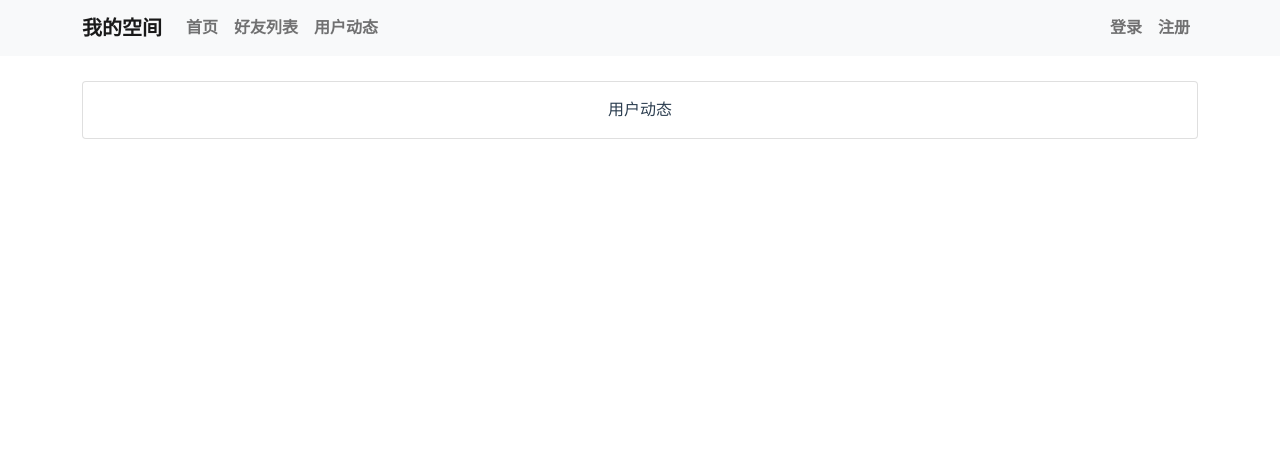
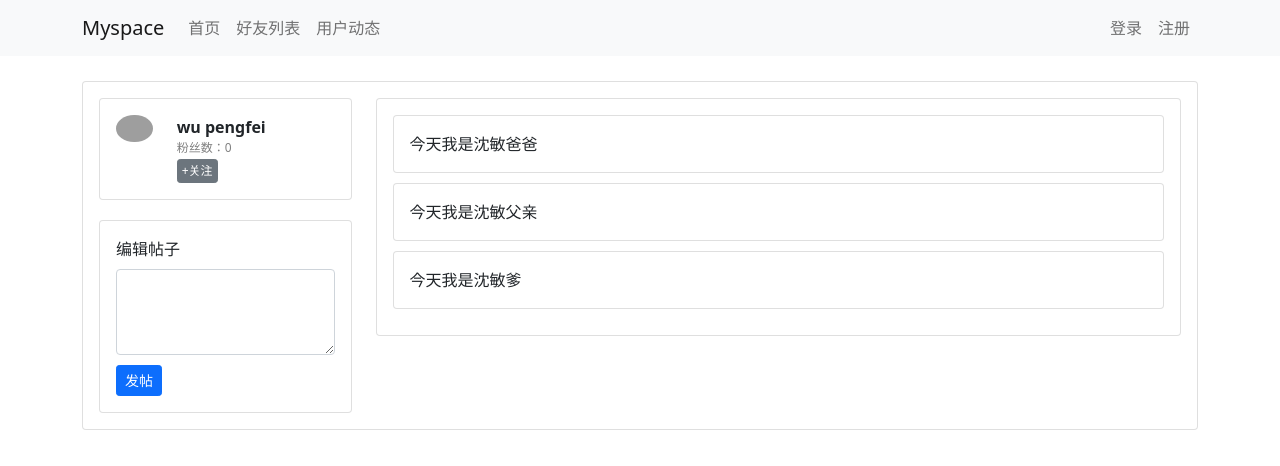
Before and after one commit to wupf-code/Acwing-MySpace, a Vue app: page /userprofile in a window 1280 px wide. Shown: the top 466 px of the page. Built offline with nearby package versions, Linux system fonts and the light colour scheme; grey boxes are pictures that could not be loaded.

Commit message:
用户动态页面完成

```diff
--- a/src/App.vue
+++ b/src/App.vue
@@ -18,24 +18,5 @@
 
 
 <style>
-#app {
-  font-family: Avenir, Helvetica, Arial, sans-serif;
-  -webkit-font-smoothing: antialiased;
-  -moz-osx-font-smoothing: grayscale;
-  text-align: center;
-  color: #2c3e50;
-}
 
-nav {
-  padding: 30px;
-}
-
-nav a {
-  font-weight: bold;
-  color: #2c3e50;
-}
-
-nav a.router-link-exact-active {
-  color: #42b983;
-}
 </style>
--- a/src/components/NavBar.vue
+++ b/src/components/NavBar.vue
@@ -1,40 +1,39 @@
 <template>
   <nav class="navbar navbar-expand-lg navbar-light bg-light">
     <div class="container">
-  <router-link class="navbar-brand" :to="{name:home,params:{}}">我的空间</router-link>
+      <router-link class="navbar-brand" :to="{name: 'home'}">Myspace</router-link>
       <button class="navbar-toggler" type="button" data-bs-toggle="collapse" data-bs-target="#navbarText" aria-controls="navbarText" aria-expanded="false" aria-label="Toggle navigation">
         <span class="navbar-toggler-icon"></span>
       </button>
       <div class="collapse navbar-collapse" id="navbarText">
         <ul class="navbar-nav me-auto mb-2 mb-lg-0">
-
           <li class="nav-item">
-            <router-link class="nav-link" :to="{name:'home'}">首页</router-link>
+            <router-link class="nav-link" :to="{name: 'home'}">首页</router-link>
           </li>
           <li class="nav-item">
-            <router-link class="nav-link" :to="{name:'userlist'}">好友列表</router-link>
+            <router-link class="nav-link" :to="{name: 'userlist'}">好友列表</router-link>
           </li>
           <li class="nav-item">
-            <router-link class="nav-link" :to="{name:'userprofile'}">用户动态</router-link>
+            <router-link class="nav-link" :to="{name: 'userprofile'}">用户动态</router-link>
           </li>
-
         </ul>
-        <ul class="navbar-nav ">
-        <li class="nav-item">
-          <router-link class="nav-link" :to="{name:'login'}">登录</router-link>
-        </li>
-        <li class="nav-item">
-          <router-link class="nav-link" :to="{name:'register'}">注册</router-link>
-        </li>
+        <ul class="navbar-nav">
+          <li class="nav-item">
+            <router-link class="nav-link" :to="{name: 'login'}">登录</router-link>
+          </li>
+          <li class="nav-item">
+            <router-link class="nav-link" :to="{name: 'register'}">注册</router-link>
+          </li>
         </ul>
       </div>
     </div>
   </nav>
 </template>
 
+
 <script>
 export default {
-  name: "NavBar"
+  name: "NavBar",
 }
 </script>
 
--- a/src/components/userProfileInfo.vue
+++ b/src/components/userProfileInfo.vue
@@ -1,13 +1,72 @@
 <template>
+  <div class="card">
+      <div class="card-body">
+        <div class="row">
+            <div class="col-3">
+          <img class="img-fluid" src="https://cdn.acwing.com/media/user/profile/photo/72081_lg_19c1f5045d.jpg" alt="">
+        </div>
+        <div class="col-9">
+          <div class="username">{{ fullName }}</div>
+          <div class="fans">粉丝数：{{ user.followerCount }}</div>
+          <button @click="follow" v-if="!user.if_followed" type="button" class="btn btn-secondary btn-sm">+关注</button>
+          <button @click="unfollow" v-if="user.if_followed" type="button" class="btn btn-secondary btn-sm">取消关注</button>
+
+        </div>
+      </div>
+    </div>
+  </div>
+
 
 </template>
 
 <script>
+import {computed} from "vue";
 export default {
-  name: "userProfileInfo"
+  name: "userProfileInfo",
+  props:{
+    user:{
+      type:Object,
+      required:true,
+    }
+  },
+  setup(props,context){
+    let fullName=computed(()=>
+      props.user.lastname+" "+props.user.firstname
+    );
+    const follow=()=>{
+      context.emit("follow")
+      console.log("follow")
+    };
+    const unfollow=()=>{
+      context.emit("unfollow")
+      console.log("unfollow")
+    };
+
+    return {
+      fullName,
+      follow,
+      unfollow,
+    }
+  }
+
+
 }
 </script>
 
 <style scoped>
+img{
+  border-radius: 50%;
+}
+.username{
+font-weight: bold;
+}
+.fans{
+font-size:12px;
+  color:gray;
+}
+button{
+  padding: 2px 4px;
+  font-size:12px;
+}
 
 </style>
--- a/src/components/userProfilePosts.vue
+++ b/src/components/userProfilePosts.vue
@@ -1,13 +1,34 @@
 <template>
+  <div class="card">
+    <div class="card-body">
+      <div v-for="post in posts.posts" :key="post.id">
+        <div class="card single-post">
+          <div class="card-body">
+            {{ post.content }}
+          </div>
+        </div>
+      </div>
+    </div>
+  </div>
 
 </template>
 
 <script>
 export default {
-  name: "userProfilePosts"
+  name: "userProfilePosts",
+  props:{
+    posts:{
+      type:Object,
+      required:true,
+    }
+  }
+
 }
 </script>
 
 <style scoped>
+.single-post {
+  margin-bottom: 10px;
+}
 
 </style>
--- a/src/components/userProfileWrite.vue
+++ b/src/components/userProfileWrite.vue
@@ -1,13 +1,42 @@
 <template>
-
+  <div class="card edit-field">
+    <div class="card-body">
+      <label for="edit-post" class="form-label">编辑帖子</label>
+      <textarea v-model="content" class="form-control" id="edit-post" rows="3"></textarea>
+      <button @click="post_a_post" type="button" class="btn btn-primary btn-sm">发帖</button>
+    </div>
+  </div>
 </template>
 
+
 <script>
+import { ref } from 'vue';
+
 export default {
-  name: "userProfileWrite"
+  name: "userProfileWrite",
+  setup(props, context) {
+    let content = ref('');
+
+    const post_a_post = () => {
+      context.emit('post_a_post', content.value);
+      content.value = "";
+    };
+
+    return {
+      content,
+      post_a_post,
+    }
+  }
 }
 </script>
 
+
 <style scoped>
+.edit-field {
+  margin-top: 20px;
+}
 
+button {
+  margin-top: 10px;
+}
 </style>
--- a/src/views/HomeView.vue
+++ b/src/views/HomeView.vue
@@ -1,6 +1,6 @@
 <template>
 <Content>
-   首页
+   首页zdasdasdasdasdasdasdasasdasdasdasdasdasdasdasdasdasdasdasdasdsadas
   </Content>
 </template>
 
--- a/src/views/UserProfile.vue
+++ b/src/views/UserProfile.vue
@@ -1,16 +1,93 @@
 <template>
   <Content>
-    用户动态
+    <div class="row">
+      <div class="col-3">
+        <userProfileInfo @follow="follow" @unfollow="unfollow" :user="user" />
+        <userProfileWrite @post_a_post="post_a_post" />
+      </div>
+      <div class="col-9">
+        <userProfilePosts  :posts="posts" />
+      </div>
+    </div>
   </Content>
 </template>
 
+
 <script>
 import Content from "@/components/Content";
+import userProfileInfo from "@/components/userProfileInfo";
+import userProfilePosts from "@/components/userProfilePosts";
+import userProfileWrite from "../components/userProfileWrite";
+import {reactive} from "vue";
 export default {
   name: "UserProfile",
   components:{
     Content,
+    userProfileInfo,
+    userProfilePosts,
+    userProfileWrite,
+  },
+  setup(){
+    // eslint-disable-next-line no-unused-vars
+    const user=reactive({
+      id:1,
+      username:"wupengfei",
+      lastname:"wu",
+      firstname:"pengfei",
+      followerCount:0,
+      if_followed:false,
+    });
+
+    const posts=reactive({
+      counts:3,
+      posts:[
+        {
+          id:1,
+          userId:1,
+          content:"今天我是沈敏爸爸"
+        }, {
+          id:2,
+          userId:1,
+          content:"今天我是沈敏父亲"
+        },
+        {
+          id:3,
+          userId:1,
+          content:"今天我是沈敏爹"
+        },
+
+      ]
+
+    })
+
+    const follow=()=>{
+        if(user.if_followed)return;
+        user.if_followed=true;
+        user.followerCount++;
+    };
+    const unfollow=()=>{
+      if(!user.if_followed)return;
+      user.if_followed=false;
+      user.followerCount--;
+    };
+
+    const post_a_post=(content)=>{
+      posts.counts++;
+      posts.posts.unshift( {
+        id:posts.counts,
+        userId:1,
+        content:content,
+      })
+    }
+    return {
+      user,
+      follow,
+      unfollow,
+      posts,
+      post_a_post,
+    }
   }
+
 }
 </script>
 
```
